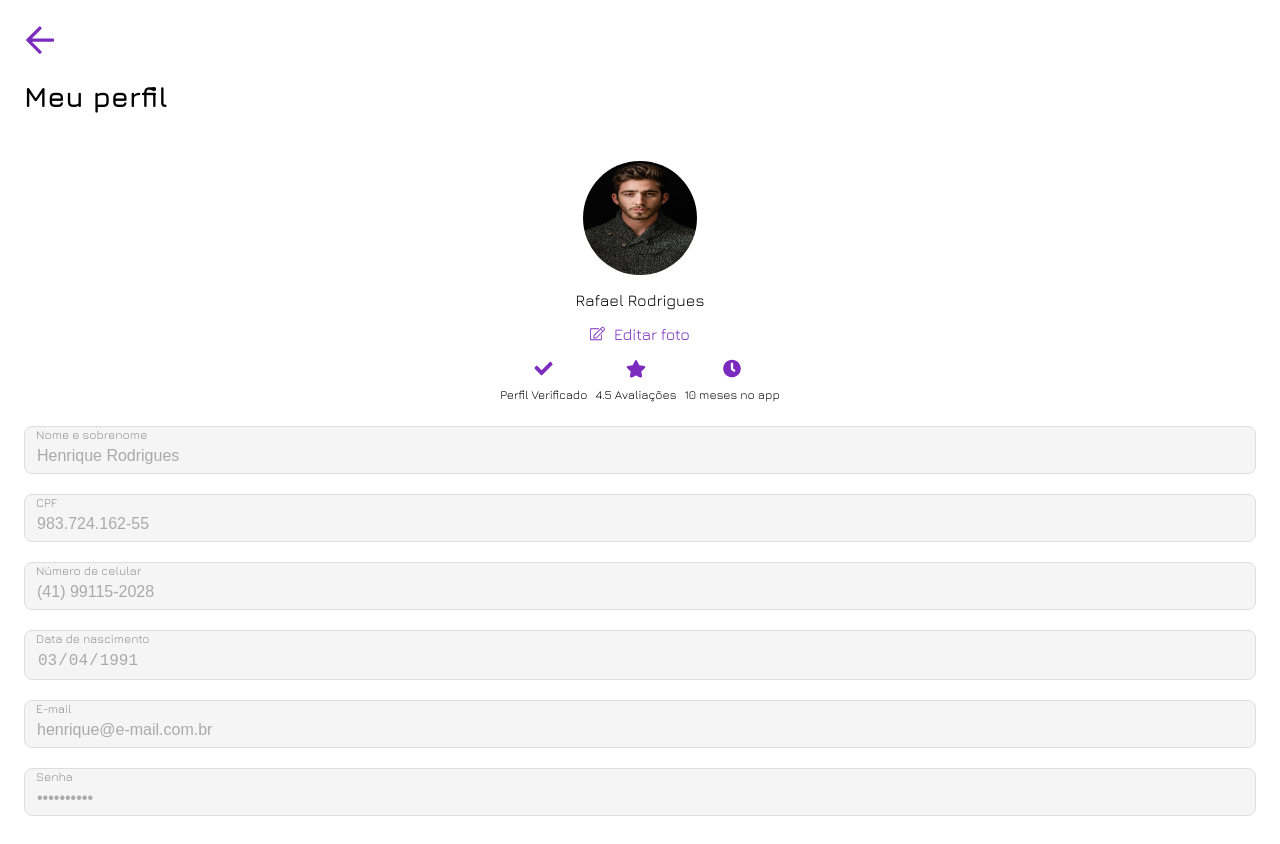
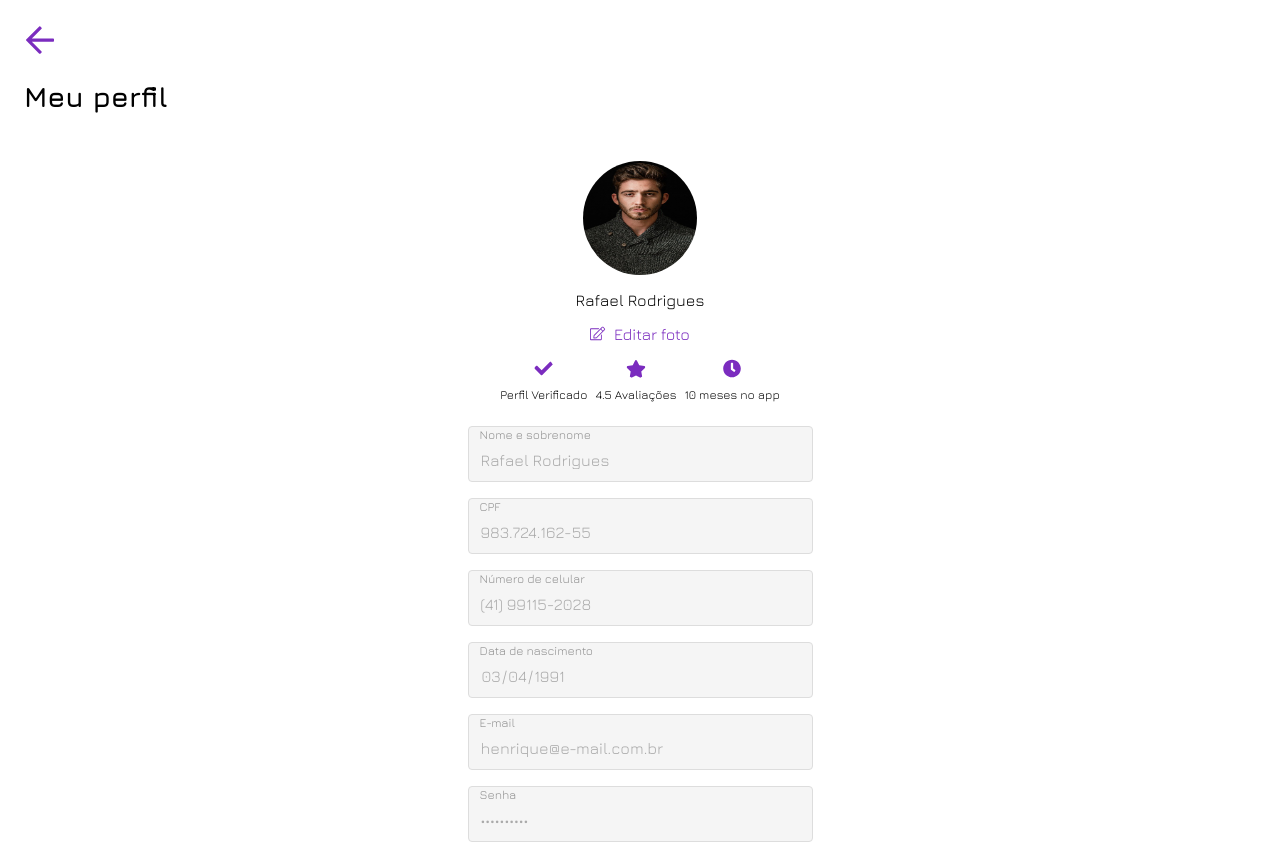
Before and after one commit to miguel-willians/Pounsflats, a React (Vite) app: page /profile in a window 1280 px wide. Shown: the top 844 px of the page. Built offline with nearby package versions, Linux system fonts and the light colour scheme.

Commit message:
Adicionando funcionalidade de edição na Profile

```diff
--- a/src/components/PersonalInfo.jsx
+++ b/src/components/PersonalInfo.jsx
@@ -1,61 +1,129 @@
+import { useState } from "react";
 import Button from "./Button";
 import styles from "./PersonalInfo.module.css";
 
 function PersonalInfo() {
+  const [isEditing, setIsEditing] = useState(false);
+  const [formData, setFormData] = useState({
+    name: "Rafael Rodrigues",
+    cpf: "983.724.162-55",
+    phone: "(41) 99115-2028",
+    birthdate: "1991-03-04",
+    email: "henrique@e-mail.com.br",
+    password: "**********",
+  });
+
+  const handleInputChange = (e) => {
+    const { id, value } = e.target;
+    setFormData((prevData) => ({
+      ...prevData,
+      [id]: value,
+    }));
+  };
+
+  const handleEdit = (e) => {
+    e.preventDefault();
+    setIsEditing(true);
+  };
+
+  const handleSave = (e) => {
+    e.preventDefault();
+    console.log("Dados salvos:", formData);
+    setIsEditing(false);
+  };
+
+  const handleCancel = (e) => {
+    e.preventDefault();
+    setIsEditing(false);
+  };
+
+  console.log(isEditing);
+
   return (
     <section>
       <form>
+        {/* Nome e sobrenome */}
         <div className={styles.formGroup}>
           <input
             type="text"
             id="name"
-            defaultValue="Henrique Rodrigues"
-            disabled
+            value={formData.name}
+            onChange={handleInputChange}
+            disabled={!isEditing} // Habilitado apenas no modo edição
           />
           <label htmlFor="name">Nome e sobrenome</label>
         </div>
+
+        {/* CPF (sempre desabilitado) */}
         <div className={styles.formGroup}>
-          <input type="text" id="cpf" defaultValue="983.724.162-55" disabled />
+          <input type="text" id="cpf" value={formData.cpf} disabled />
           <label htmlFor="cpf">CPF</label>
         </div>
+
+        {/* Número de celular */}
         <div className={styles.formGroup}>
           <input
             type="text"
             id="phone"
-            defaultValue="(41) 99115-2028"
-            disabled
+            value={formData.phone}
+            onChange={handleInputChange}
+            disabled={!isEditing} // Habilitado apenas no modo edição
           />
           <label htmlFor="phone">Número de celular</label>
         </div>
+
+        {/* Data de nascimento */}
         <div className={styles.formGroup}>
           <input
             type="date"
             id="birthdate"
-            defaultValue="1991-03-04"
-            disabled
+            value={formData.birthdate}
+            onChange={handleInputChange}
+            disabled={!isEditing} // Habilitado apenas no modo edição
           />
           <label htmlFor="birthdate">Data de nascimento</label>
         </div>
+
+        {/* E-mail */}
         <div className={styles.formGroup}>
           <input
             type="email"
             id="email"
-            defaultValue="henrique@e-mail.com.br"
-            disabled
+            value={formData.email}
+            onChange={handleInputChange}
+            disabled={!isEditing} // Habilitado apenas no modo edição
           />
           <label htmlFor="email">E-mail</label>
         </div>
+
+        {/* Senha */}
         <div className={styles.formGroup}>
           <input
             type="password"
             id="password"
-            defaultValue="**********"
-            disabled
+            value={formData.password}
+            onChange={handleInputChange}
+            disabled={!isEditing} // Habilitado apenas no modo edição
           />
           <label htmlFor="password">Senha</label>
         </div>
+
+        {/* Botões de ação */}
         <div className={styles.edit}>
-          <Button type="default">Editar Informações</Button>
+          {!isEditing ? (
+            <Button onClick={handleEdit} type="default">
+              Editar Informações
+            </Button>
+          ) : (
+            <>
+              <Button onClick={handleSave} type="primary">
+                Salvar
+              </Button>
+              <Button onClick={handleCancel} type="secondary">
+                Cancelar
+              </Button>
+            </>
+          )}
         </div>
       </form>
     </section>
--- a/src/components/PersonalInfo.module.css
+++ b/src/components/PersonalInfo.module.css
@@ -1,23 +1,32 @@
+form {
+  display: flex;
+  flex-direction: column;
+  align-items: center;
+  gap: 16px;
+}
+
 .formGroup {
   position: relative;
-  margin-bottom: 20px;
 }
 
 input {
-  width: 100%;
+  font-family: var(--main-font);
+  width: 345px;
+  height: 56px;
   padding: 20px 12px 8px;
   font-size: 16px;
   border: 1px solid #ddd;
-  border-radius: 8px;
+  border-radius: 4px;
   background-color: #f5f5f5;
-  color: #aaa; /* Texto cinza */
-  pointer-events: none; /* Desabilita interações */
+  color: #333;
   box-sizing: border-box;
+  transition: background-color 0.3s ease, color 0.3s ease;
 }
 
 input:disabled {
   background-color: #f5f5f5;
   color: #aaa;
+  pointer-events: none; /* Desabilita interações */
 }
 
 label {
```
